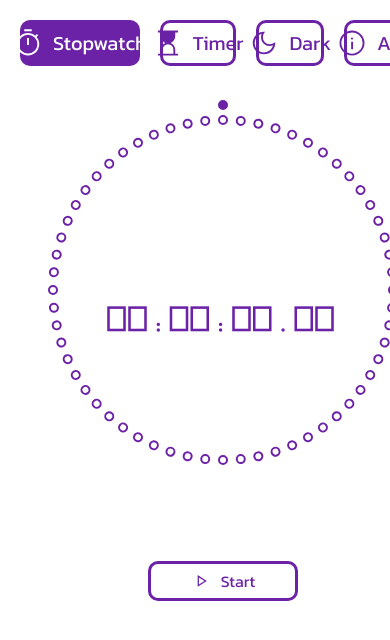
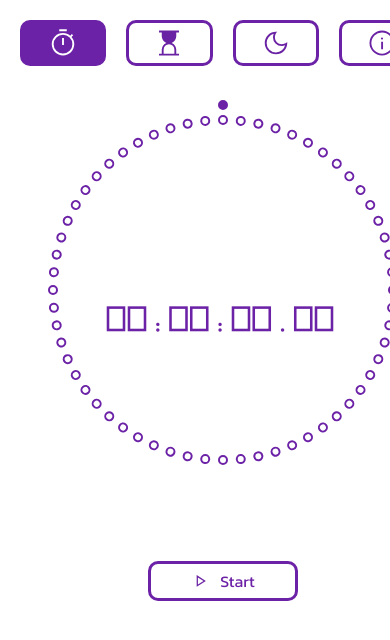
Before and after one commit to Diaa-E/stopwatch, a React (Vite) app: page / in a window 390 px wide. Shown: the top 640 px of the page. Built offline with nearby package versions, Linux system fonts and the light colour scheme.

Commit message:
Use icon buttons for mobile display

```diff
--- a/src/App.jsx
+++ b/src/App.jsx
@@ -107,6 +107,7 @@ function App({useDarkMode, requestNotification = () => Notification.requestPermi
         darkMode={darkMode}
         toggleDarkMode={toggleDarkMode}
         changeActiveTab={changeActiveTab}
+        mobileMode={mobileMode}
       />
       {
         activeTab === tabs.stopwatch &&
--- a/src/components/NavBar.jsx
+++ b/src/components/NavBar.jsx
@@ -3,7 +3,7 @@ import { iconBarrel } from "../iconBarrel";
 import { tabs } from "../tabs";
 import "../styles/NavBar.css";
 
-export default function NavBar({activeTab, changeActiveTab, darkMode, toggleDarkMode})
+export default function NavBar({activeTab, changeActiveTab, darkMode, toggleDarkMode, mobileMode})
 {
     return (
         <>
@@ -13,23 +13,27 @@ export default function NavBar({activeTab, changeActiveTab, darkMode, toggleDark
                     text={"Stopwatch"}
                     onClick={() => changeActiveTab(tabs.stopwatch)}
                     active={activeTab === tabs.stopwatch}
+                    mobileMode={mobileMode}
                 />
                 <TabButton
                     iconPath={iconBarrel.timer}
                     text={"Timer"}
                     onClick={() => changeActiveTab(tabs.timer)}
                     active={activeTab === tabs.timer}
+                    mobileMode={mobileMode}
                 />
                 <TabButton
                     iconPath={darkMode ? iconBarrel.light : iconBarrel.dark}
                     text={darkMode ? "Light" : "Dark"}
                     onClick={toggleDarkMode}
+                    mobileMode={mobileMode}
                 />
                 <TabButton
                     iconPath={iconBarrel.about}
                     text={"About"}
                     onClick={() => changeActiveTab(tabs.about)}
                     active={activeTab === tabs.about}
+                    mobileMode={mobileMode}
                 />
             </nav>
         </>
--- a/src/components/TabButton.jsx
+++ b/src/components/TabButton.jsx
@@ -1,12 +1,14 @@
 import "../styles/TabButton.css";
 
-export default function TabButton({active, text, iconPath, onClick})
+export default function TabButton({active, text, iconPath, onClick, mobileMode})
 {
     return (
         <>
             <button className={`tab-button ${active ? "active" : ""}`} onClick={onClick} role="tab">
                 <img src={iconPath} alt={`${text}'s tab icon`}/>
-                {text}
+                {
+                    mobileMode ? "" : text
+                }
             </button>
         </>
     )
```
Also changed, not shown: 1 other file (tests, documents, lock files or other folders).
